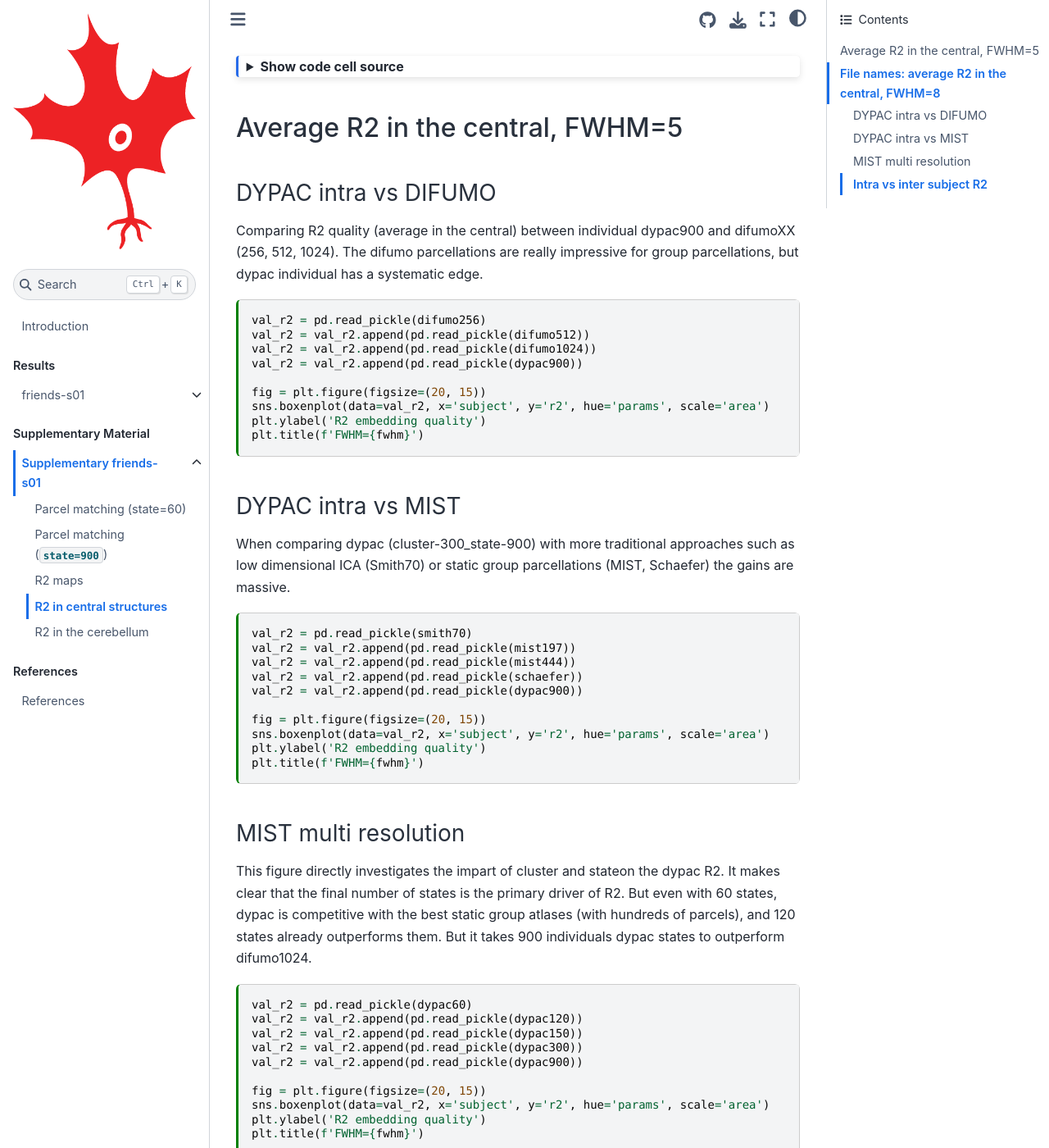
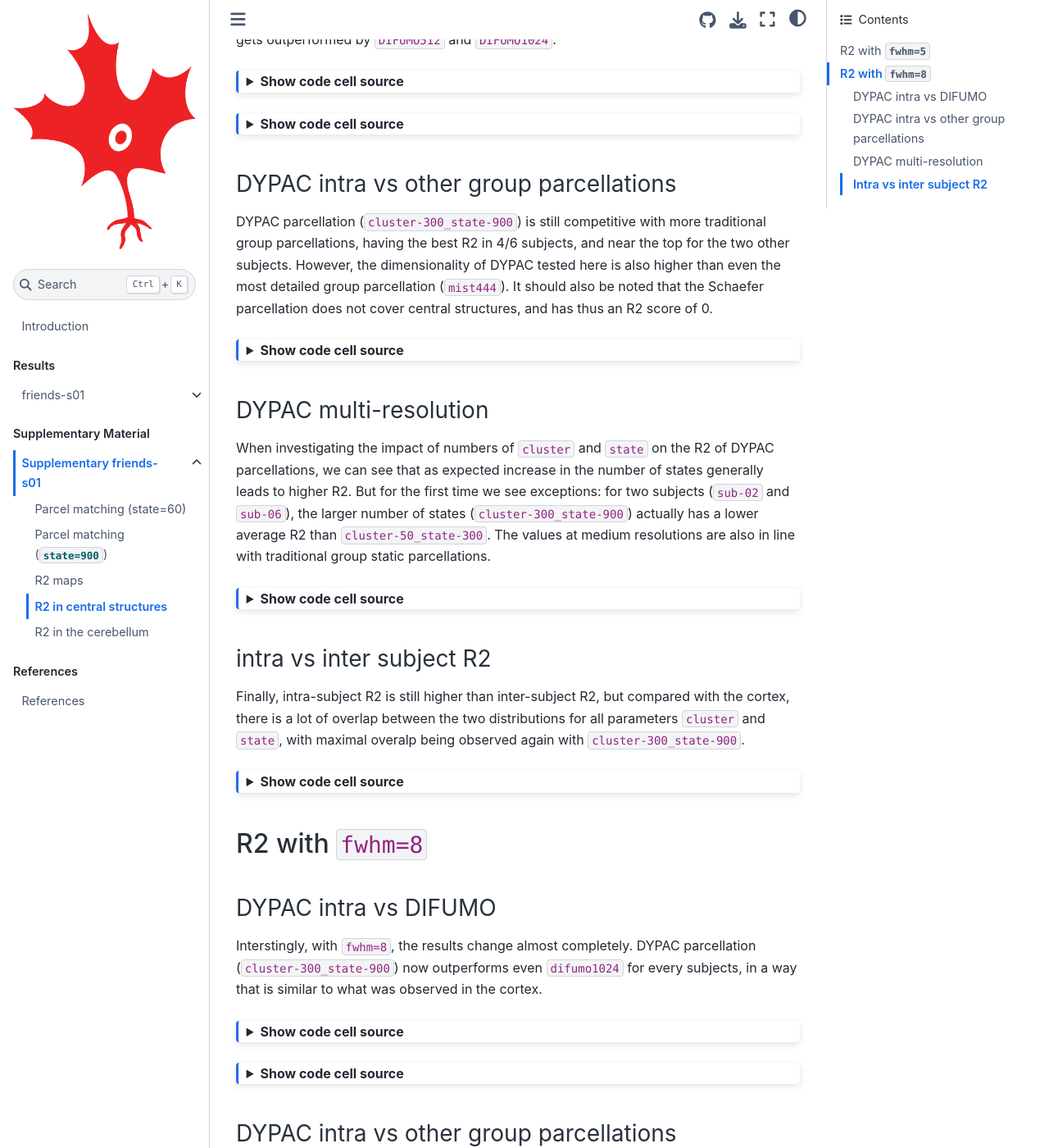
Before and after one commit to courtois-neuromod/cneuromod_embeddings, a Jupyter Book: the page built from book/friends-s01_r2_central.md, in a window 1280 px wide and 1400 px high, scrolled down 457 px. Shown: the whole window at 82% size. Built offline with Jupyter Book 1.0.4 settings and Sphinx 7.4.7 and the Sphinx Book theme 1.1.4, drawn with Linux system fonts in a browser that asks for light colours; some of the changed text lies outside the part shown.

Commit message:
First draft of the R2 page on central structures (supplementary material).

````diff
--- a/book/friends-s01_r2_central.md
+++ b/book/friends-s01_r2_central.md
@@ -14,24 +14,24 @@
 ---
 (friends-s01:r2_central)=
 # R2 in central structures
-Here the summary statistics are computed in a mask including the thalami and basal ganglia.
+This analysis is supplementary to the results reported in{ref}`friends-s01:r2_cortex`. The difference is that here the summary statistics are computed in a mask including the thalami and basal ganglia, instead of the cortex.
 
 ```{code-cell}
+:tags: [hide-input]
 import os
 import matplotlib.pyplot as plt
 import pandas as pd
 import seaborn as sns
 from cneuromod_embeddings.r2_summary import _r2_intra, _r2_inter, _r2_other
-```
 
-Set the Seaborn parameters
-
-```{code-cell}
 sns.set_theme(style="whitegrid")
 sns.set(font_scale=1.5)
 ```
-Set up file names... where to find the data.
 
+## R2 with `fwhm=5`
+
+### DYPAC intra vs DIUFMO
+Unlike the cortex, DYPAC parcellations (`cluster-300_state-900`) do not embed precisely fMRI time series in central structures. The difference with `DIFUMO256` is rather small, but it gets outperformed by `DIFUMO512` and `DIFUMO1024`.
 
 ```{code-cell}
 :tags: [hide-input]
@@ -70,12 +70,8 @@
 smith70 = os.path.join(path_results, f'r2_fwhm-smith_fwhm-{fwhm}.p')
 ```
 
-## Average R2 in the central, FWHM=5
-
-### DYPAC intra vs DIFUMO
-Comparing R2 quality (average in the central) between individual dypac900 and difumoXX (256, 512, 1024). The difumo parcellations are really impressive for group parcellations, but dypac individual has a systematic edge.
-
 ```{code-cell}
+:tags: [hide-input]
 val_r2 = pd.read_pickle(difumo256)
 val_r2 = val_r2.append(pd.read_pickle(difumo512))
 val_r2 = val_r2.append(pd.read_pickle(difumo1024))
@@ -87,10 +83,11 @@
 plt.title(f'FWHM={fwhm}')
 ```
 
-### DYPAC intra vs MIST
-When comparing dypac (cluster-300_state-900) with more traditional approaches such as low dimensional ICA (Smith70) or static group parcellations (MIST, Schaefer) the gains are massive.
+### DYPAC intra vs other group parcellations
+DYPAC parcellation (`cluster-300_state-900`) is still competitive with more traditional group parcellations, having the best R2 in 4/6 subjects, and near the top for the two other subjects. However, the dimensionality of DYPAC tested here is also higher than even the most detailed group parcellation (`mist444`). It should also be noted that the Schaefer parcellation does not cover central structures, and has thus an R2 score of 0.
 
 ```{code-cell}
+:tags: [hide-input]
 val_r2 = pd.read_pickle(smith70)
 val_r2 = val_r2.append(pd.read_pickle(mist197))
 val_r2 = val_r2.append(pd.read_pickle(mist444))
@@ -103,10 +100,10 @@
 plt.title(f'FWHM={fwhm}')
 ```
 
-### MIST multi resolution
-This figure directly investigates the impart of cluster and stateon the dypac R2. It makes clear that the final number of states is the primary driver of R2. But even with 60 states, dypac is competitive with the best static group atlases (with hundreds of parcels), and 120 states already outperforms them. But it takes 900 individuals dypac states to outperform difumo1024.
-
+### DYPAC multi-resolution
+When investigating the impact of numbers of `cluster` and `state` on the R2 of DYPAC parcellations, we can see that as expected increase in the number of states generally leads to higher R2. But for the first time we see exceptions: for two subjects (`sub-02` and `sub-06`), the larger number of states (`cluster-300_state-900`) actually has a lower average R2 than `cluster-50_state-300`. The values at medium resolutions are also in line with traditional group static parcellations.
 ```{code-cell}
+:tags: [hide-input]
 val_r2 = pd.read_pickle(dypac60)
 val_r2 = val_r2.append(pd.read_pickle(dypac120))
 val_r2 = val_r2.append(pd.read_pickle(dypac150))
@@ -120,9 +117,10 @@
 ```
 
 ### intra vs inter subject R2
-This figure compares intra-subject embedding quality (parcellation and data come from the same subject) vs inter-subject embedding quality (parcellation and data come from different subject). Average R2 in the central is systematically higher intra-subject than inter-subject.
+Finally, intra-subject R2 is still higher than inter-subject R2, but compared with the cortex, there is a lot of overlap between the two distributions for all parameters `cluster` and `state`, with maximal overalp being observed again with `cluster-300_state-900`.
 
 ```{code-cell}
+:tags: [hide-input]
 val_r2 = pd.read_pickle(dypac60)
 val_r2 = val_r2.append(pd.read_pickle(dypac120))
 val_r2 = val_r2.append(pd.read_pickle(dypac150))
@@ -140,9 +138,12 @@
 plt.title(f'FWHM={fwhm}')
 ```
 
-## File names: average R2 in the central, FWHM=8
+## R2 with `fwhm=8`
+### DYPAC intra vs DIFUMO
 
+Interstingly, with `fwhm=8`, the results change almost completely. DYPAC parcellation (`cluster-300_state-900`) now outperforms even `difumo1024` for every subjects, in a way that is similar to what was observed in the cortex.
 ```{code-cell}
+:tags: [hide-input]
 path_results = '/data/cisl/pbellec/cneuromod_embeddings/xp_202012/r2_friends-s01_central/'
 fwhm = 8
 
@@ -176,10 +177,8 @@
 smith70 = os.path.join(path_results, f'r2_fwhm-smith_fwhm-{fwhm}.p')
 ```
 
-### DYPAC intra vs DIFUMO
-When repeating the experiment with `fwhm=8` the qualitative conclusions on dypac vs difumo are identical with `fwhm=5`. But a striking difference is a huge boost in R2 (almost doubling) for both parcelation. This shows that the R2 metric is very sensitive to the level of smoothness in the data.
-
 ```{code-cell}
+:tags: [hide-input]
 val_r2 = pd.read_pickle(difumo256)
 val_r2 = val_r2.append(pd.read_pickle(difumo512))
 val_r2 = val_r2.append(pd.read_pickle(difumo1024))
@@ -191,10 +190,11 @@
 plt.title(f'FWHM={fwhm}')
 ```
 
-### DYPAC intra vs MIST
-The exact same observations hold for traditional parcellations: same qualitative conclusion for `fwhm=8` and `fwhm=5`, but near doubling of R2 with increased smoothing.
+### DYPAC intra vs other group parcellations
+When compared with traditional group parcellations, with `fwhm=8`, DYPAC parcellation (`cluster-300_state-900`) now lead to a massive increase of about 200% in R2.
 
 ```{code-cell}
+:tags: [hide-input]
 val_r2 = pd.read_pickle(smith70)
 val_r2 = val_r2.append(pd.read_pickle(mist197))
 val_r2 = val_r2.append(pd.read_pickle(mist444))
@@ -207,10 +207,11 @@
 plt.title(f'FWHM={fwhm}')
 ```
 
-### MIST multi resolution
-Once again with `fwhm=8` we see the number of `state` being a huge driver of R4. But we can also note that modest numbers of states (120, 150) are enough to reach high levels of R2 (0.5), while 900 states provide very high R2 (0.7). The low resolution solutions are thus an accurate summary of fluctuations at low spatial resolution. So even if the R2 of 120 and 150 states is comparatively lower with `fwhm=5` they still capture important characteristics of the data, and should be investigated in parallel to a granular and high precision solution (`cluster-300_state-900`).
+### DYPAC multi-resolution
+When looking at the impact of parameters `cluster` and `state`, the usual increase in R2 for larger `state` is observed. However, there is now a very large boost in R2 for all subjects when going from `cluster-50_state-300` to `cluster-300_state-900`, which is very different from what observed in the cortex, or in the central structures with `fwhm=5`.
 
 ```{code-cell}
+:tags: [hide-input]
 val_r2 = pd.read_pickle(dypac60)
 val_r2 = val_r2.append(pd.read_pickle(dypac120))
 val_r2 = val_r2.append(pd.read_pickle(dypac150))
@@ -224,9 +225,10 @@
 ```
 
 ### Intra vs inter subject R2
-Same conclusion for `fwhm=8` and `fwhm=5`: intra-subject R2 is markedly superior to inter-subject R2. However the gap tightens with `fwhm=8`.
+Finally, the intra-subject R2 values remain larger than inter-subject R2, but there is now a lot of overlap between the two distributions, and for `cluster-300_state-900` the difference has become small. This is a trend observed in the cortex and with `fwhm=5` as well, but it is much stronger with `fwhm=8` in the central structure, suggesting that a single group parcellation may be appropriate in central structures at such low resolution.
 
 ```{code-cell}
+:tags: [hide-input]
 val_r2 = pd.read_pickle(dypac60)
 val_r2 = val_r2.append(pd.read_pickle(dypac120))
 val_r2 = val_r2.append(pd.read_pickle(dypac150))
````
Also changed, not shown: book/friends-s01_r2_cortex.md (+4 -4 lines), book/friends-s01_r2_maps.md (+1 -1 lines).
